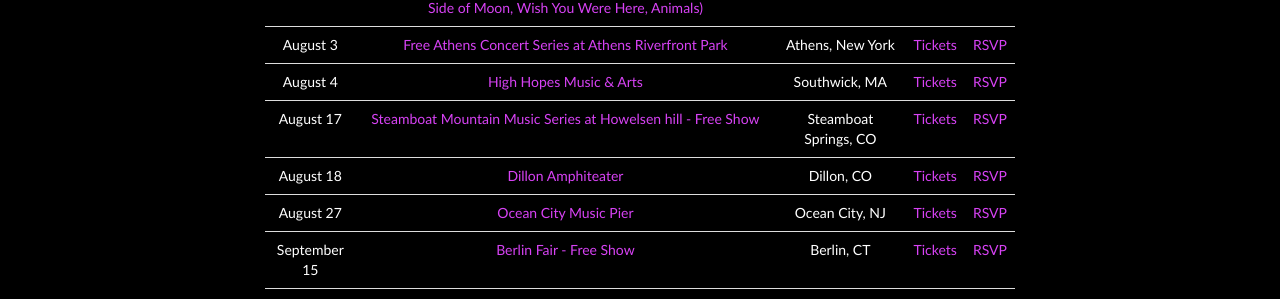
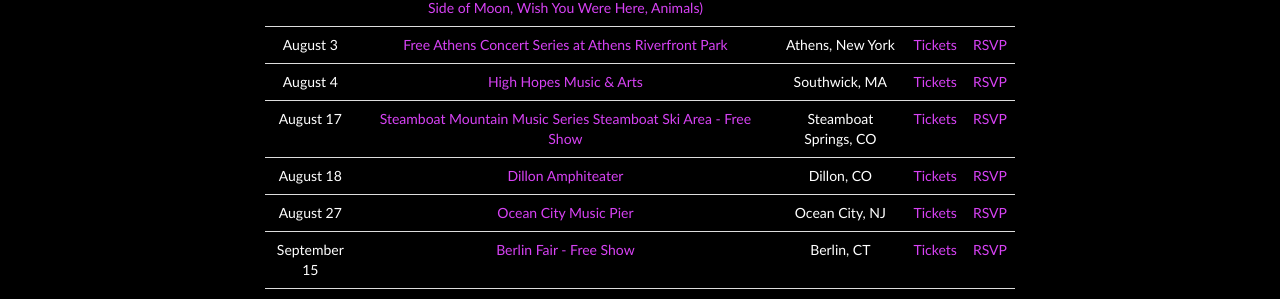
Before and after one commit to machineweb/machineweb.github.io, a Jekyll site: the page built from index.html, in a window 1280 px wide and 900 px high, scrolled down 899 px. Shown: the part 150-449 px from the top of the window. Built offline with Jekyll 4.4.1, drawn with Linux system fonts in a browser that asks for light colours; comment, search, counter and statistics services are not loaded.

Commit message:
Updated tour

```diff
--- a/_data/tour.yml
+++ b/_data/tour.yml
@@ -3459,8 +3459,8 @@
     order: "1539403200000"
 
   - date: "August 17 2018"
-    venue: "Steamboat Mountain Music Series at Howelsen hill - Free Show"
-    venue-url: ""
+    venue: "Steamboat Mountain Music Series  Steamboat Ski Area - Free Show"
+    venue-url: "https://www.steamboat.com/things-to-do/events"
     location: "Steamboat Springs, CO"
     tickets-url: ""
     rsvp-url: "https://www.facebook.com/events/937159213111651/"
```
